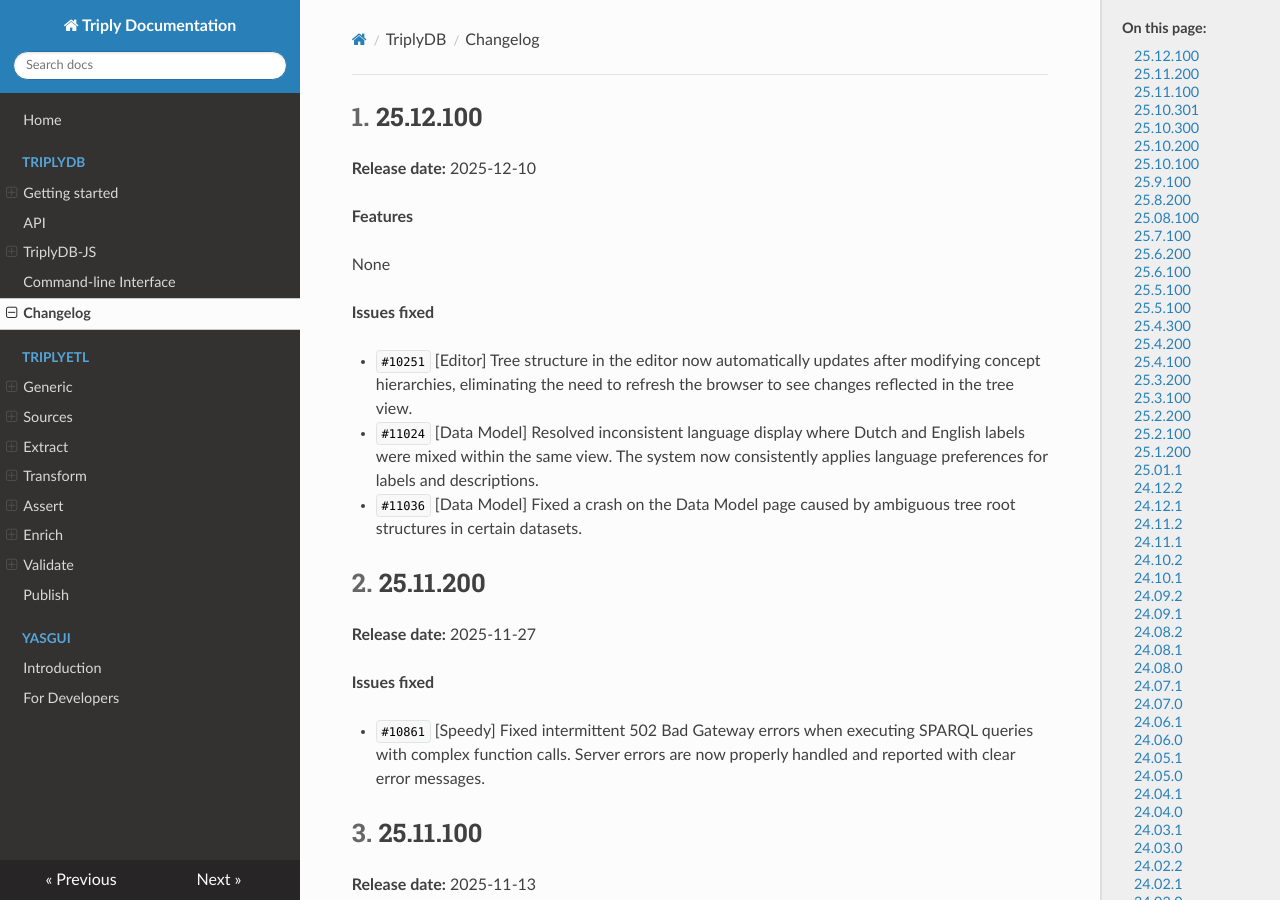
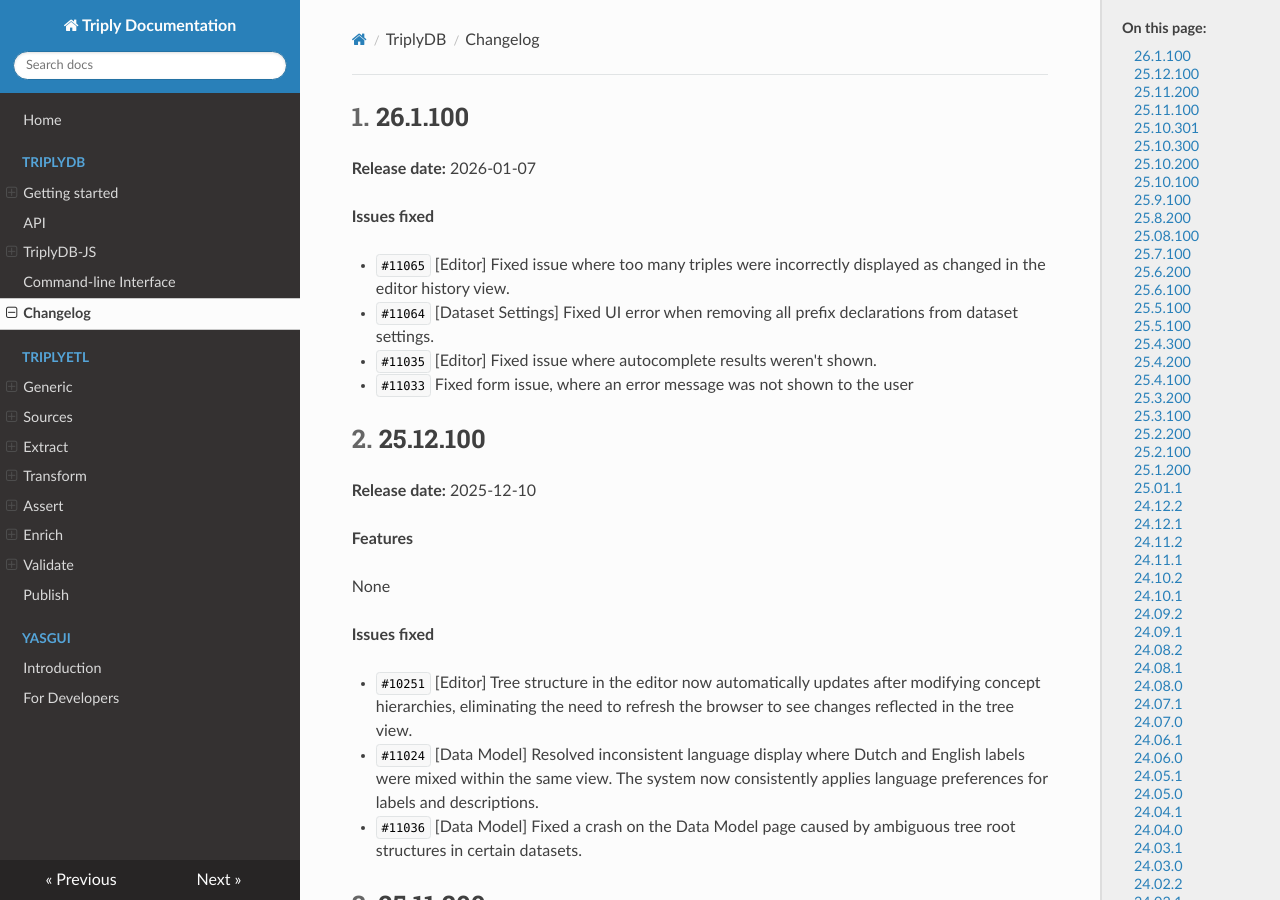
Before and after one commit to TriplyDB/Documentation, an MkDocs documentation site: the page built from docs/triplydb-changelog/index.md, in a window 1280 px wide and 900 px high. Built offline with MkDocs 1.6.1, drawn with Linux system fonts in a browser that asks for light colours.

Commit message:
updated changelogs

```diff
--- a/docs/triplydb-changelog/index.md
+++ b/docs/triplydb-changelog/index.md
@@ -4,6 +4,19 @@
 ---
 
 [TOC]
+
+
+## 26.1.100 {#26.1.100}
+
+**Release date:** 2026-01-07
+
+
+**Issues fixed**
+
+- `#11065` [Editor] Fixed issue where too many triples were incorrectly displayed as changed in the editor history view.
+- `#11064` [Dataset Settings] Fixed UI error when removing all prefix declarations from dataset settings.
+- `#11035` [Editor] Fixed issue where autocomplete results weren't shown.
+- `#11033` Fixed form issue, where an error message was not shown to the user
 
 
 ## 25.12.100 {#25.12.100}
```
Also changed, not shown: docs/triplydb-technical-changelog/index.md (+7 -0 lines).
